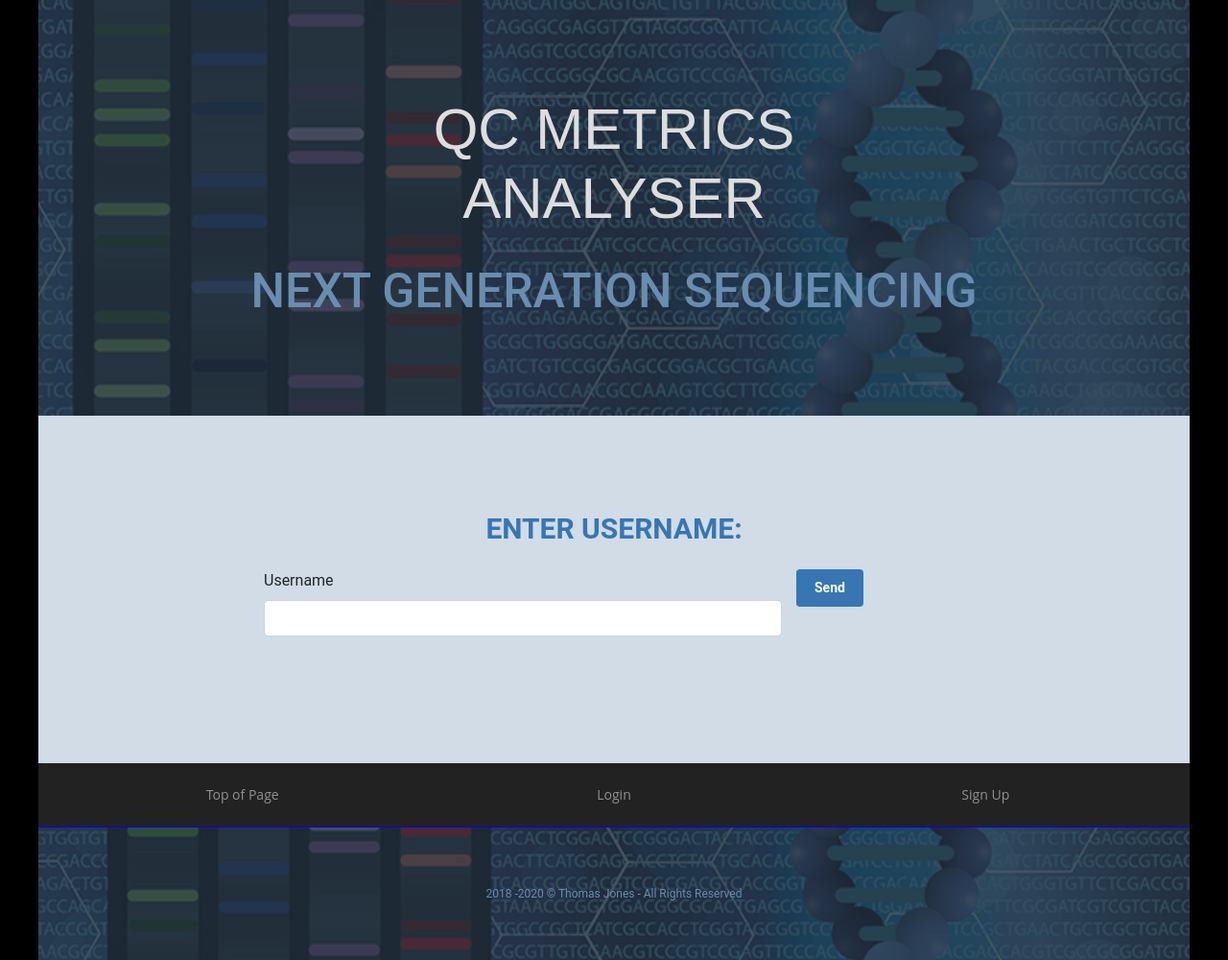
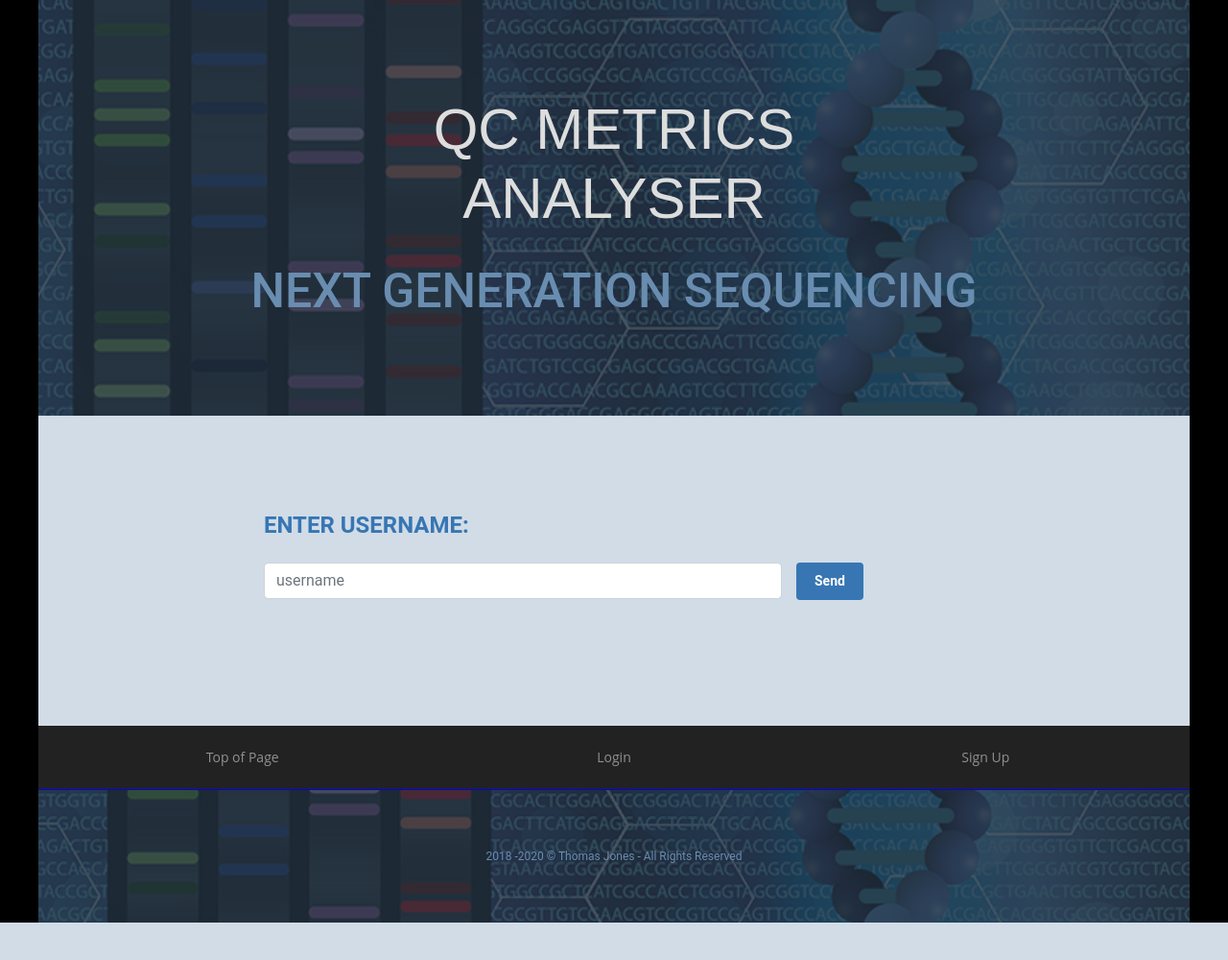
Before and after one commit to TAHJones/qc-metrics-analyser, a Flask app: page /login in a window 1280 px wide. Shown: the part 78-1078 px from the top of the page at 96% size. After the commit the page ends 1039 px from the top, so only its background shows below. Run offline with Flask 2, Linux system fonts and the light colour scheme; some libraries are stand-ins or nearby versions.

Commit message:
added 'login-form' class to form header & placeholder attribute to input field

```diff
--- a/templates/login.html
+++ b/templates/login.html
@@ -3,7 +3,7 @@
 
     <section class="container">
         <div class="row justify-content-center">
-            <div class="col-sm-8 col-md-8 col-lg-8">
+            <div class="col-sm-10 col-md-8 col-lg-8">
                 {% with messages = get_flashed_messages() %} {% if messages %}
                 <ul class="flashes">
                     {% for message in messages %}
@@ -11,14 +11,13 @@
                     {% endfor %}
                 </ul>
                 {% endif %} {% endwith %}
-                <h3>Enter Username:</h3>
+                <h3 class="login-form">Enter Username:</h3>
                 <br>
 
                 <form method="POST">
                     <div class="row">
                         <div class="form-group col-sm-9 floating-label-form-group controls">
-                            <label>Username</label>
-                            <input type="text" class="form-control" name="username" id="username" required data-validation-required-message="Please enter your username.">
+                            <input type="text" class="form-control" placeholder="username" name="username" id="username" required data-validation-required-message="Please enter your username.">
                             <p class="help-block text-danger"></p>
                         </div>
                         <div id="success"></div>
```
